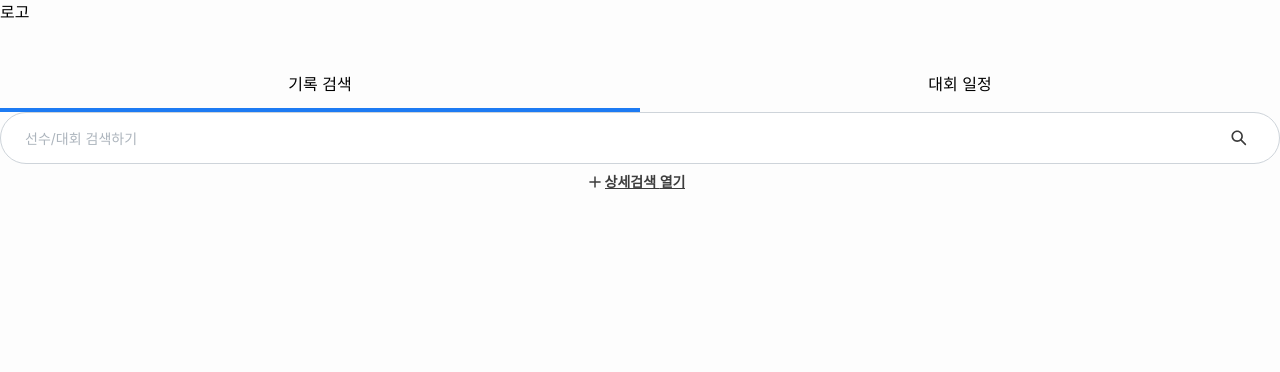
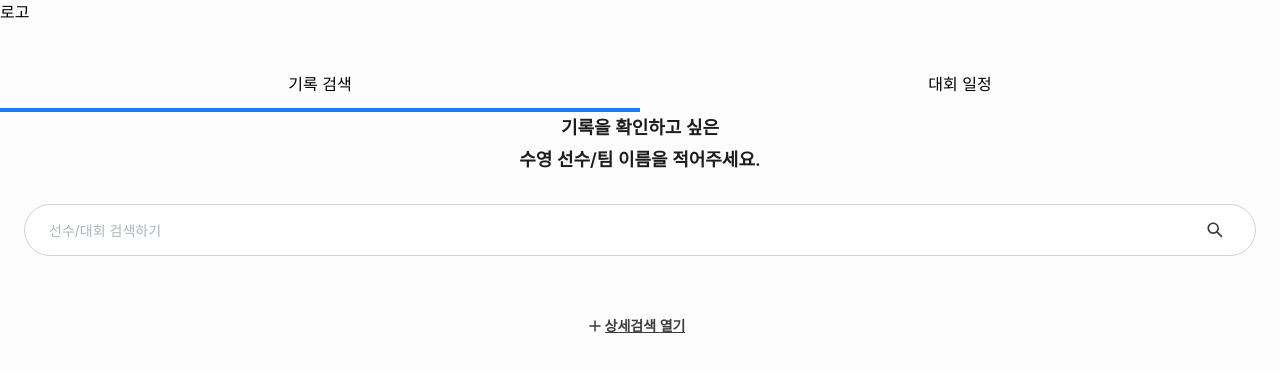
Before and after one commit to nohgijin/swimday-client, a Next.js app: page /search in a window 1280 px wide. Shown: the top 372 px of the page. Built offline with nearby package versions, Linux system fonts and the light colour scheme.

Commit message:
markup: 검색 홈 수정

```diff
--- a/app/search/page.tsx
+++ b/app/search/page.tsx
@@ -38,6 +38,12 @@ function Page() {
     <main className={"search-page"}>
       <Logo />
       <Tab values={TABS} />
+      <div className="search-wrapper">
+        <div className="description">
+          기록을 확인하고 싶은
+          <br />
+          수영 선수/팀 이름을 적어주세요.
+        </div>
         <Input
           placeholder="선수/대회 검색하기"
           rightSectionPointerEvents={"all"}
@@ -65,6 +71,7 @@ function Page() {
         >
           상세검색 {isOpen ? "닫기" : "열기"}
         </Button>
+      </div>
     </main>
   );
 }
--- a/app/search/style.scss
+++ b/app/search/style.scss
@@ -2,8 +2,20 @@
   height: 100vh;
   background: $background-50;
 
+  .search-wrapper {
+    padding: 0 24px;
+
+    .description {
+      margin-bottom: 28px;
+      text-align: center;
+      @include typo-semi-h2();
+      color: $text-black-10;
+    }
+  }
+
   .mantine-Input-wrapper {
     width: 100%;
+    margin-bottom: 52px;
 
     .mantine-Input-input {
       height: 52px;
```
Lines whose indentation alone changed are shown as unchanged.
